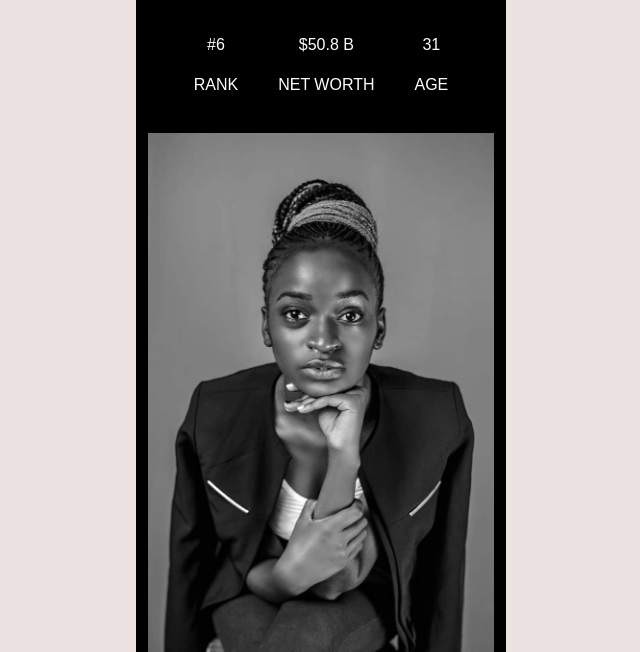
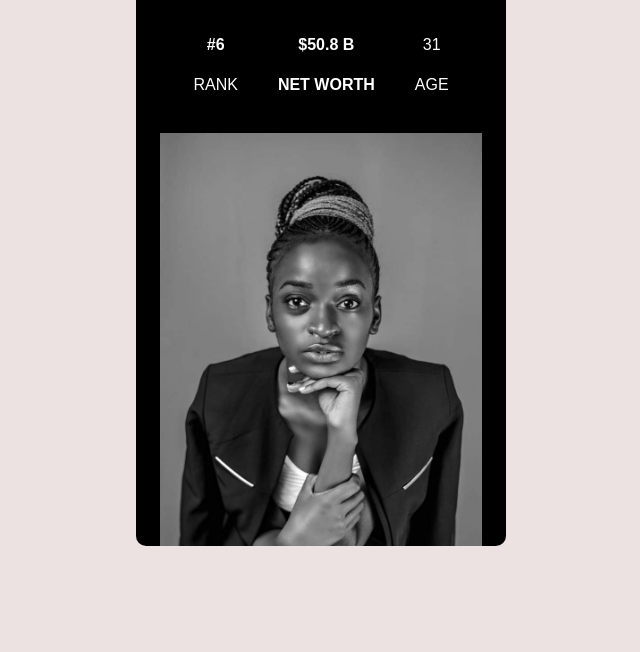
Before and after one commit to emalinjachi/profile-card-design, a plain HTML site: page index.html in a window 1280 px wide. Shown: the part 191-843 px from the top of the page, without its empty margins (319-959 px from the left). After the commit the page ends 800 px from the top, so only its background shows below. Drawn offline with Linux system fonts and the light colour scheme.

Commit message:
edited the image

```diff
--- a/css/index.css
+++ b/css/index.css
@@ -9,13 +9,13 @@ body{
 #profile{
     text-align: center;
     width: 370px;
-    height: auto;
+    height: aut0;
+    border-radius: 10px;
     margin: auto;
-    margin-top: 5opx;
     background-color: black;
 }
 #card{
-    margin-top: 30px;
+    margin: 30px 0px;
     padding-top: 30px;
     color: white;
 
@@ -27,3 +27,6 @@ body{
 #stats span{
     margin: 20px;
 }
+img{
+    margin: 0px;
+}
--- a/index.html
+++ b/index.html
@@ -15,12 +15,12 @@
             <p>CEO at FACEBOOK</p>
             <div id="stats">
                 <span class="">
-                    <p>#6</p>
+                    <p><b>#6</b></p>
                     <p>RANK</p>
                 </span>
                 <span class="">
-                    <p>$50.8 B</p>
-                    <p>NET WORTH</p>
+                    <p><b>$50.8 B</b></p>
+                    <p><b>NET WORTH</b></p>
                 </span>
                 <span class="">
                     <p>31</p>
@@ -28,7 +28,7 @@
                 </span>
 
             </div>
-            <img class="img-responsive" src="assets/images/woman.jpg" alt="profile picture" width="370px" height="auto">
+            <img class="img-responsive" src="assets/images/woman.png" alt="profile picture" width="375px" height="auto">
         </div>
     </div>
 </body>
```
Also changed, not shown: assets/images/woman.png (added), 1 other file.
